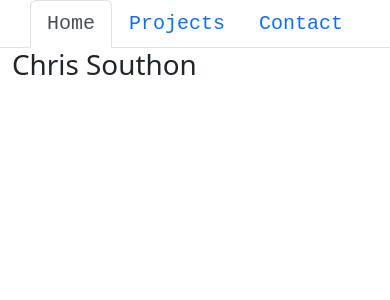
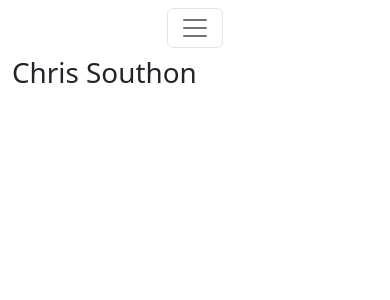
Before and after one commit to Chriscds/react-portfolio, a React (Create React App) app: page / in a window 390 px wide. Shown: the top 300 px of the page. Built offline with nearby package versions, Linux system fonts and the light colour scheme.

Commit message:
Added hamburger button to navbar

```diff
--- a/src/components/NavigationBar.js
+++ b/src/components/NavigationBar.js
@@ -8,7 +8,13 @@ import './styles/Navbar.css';
 
 function NavigationBar() {
     return (
-       <ul className="nav nav-tabs linkFont justify-content-center">
+      <nav className="navbar navbar-expand-lg">
+        <div className="container-fluid justify-content-center">
+          <button className="navbar-toggler" type="button" data-toggle="collapse" data-target="navbarConent" aria-controls="navbarConent" aria-expanded="false" aria-label="Toggle">
+            <span className="navbar-toggler-icon"></span>
+          </button>
+          <div className="navbar-collapse collapse" id="navbarConent">
+          <ul className="nav linkFont">
           <li className="nav-item">
             <NavLink
               to="/"
@@ -43,6 +49,9 @@ function NavigationBar() {
             </NavLink>
           </li>
        </ul>
+          </div>
+        </div>
+      </nav>
     )
 };
 
```
